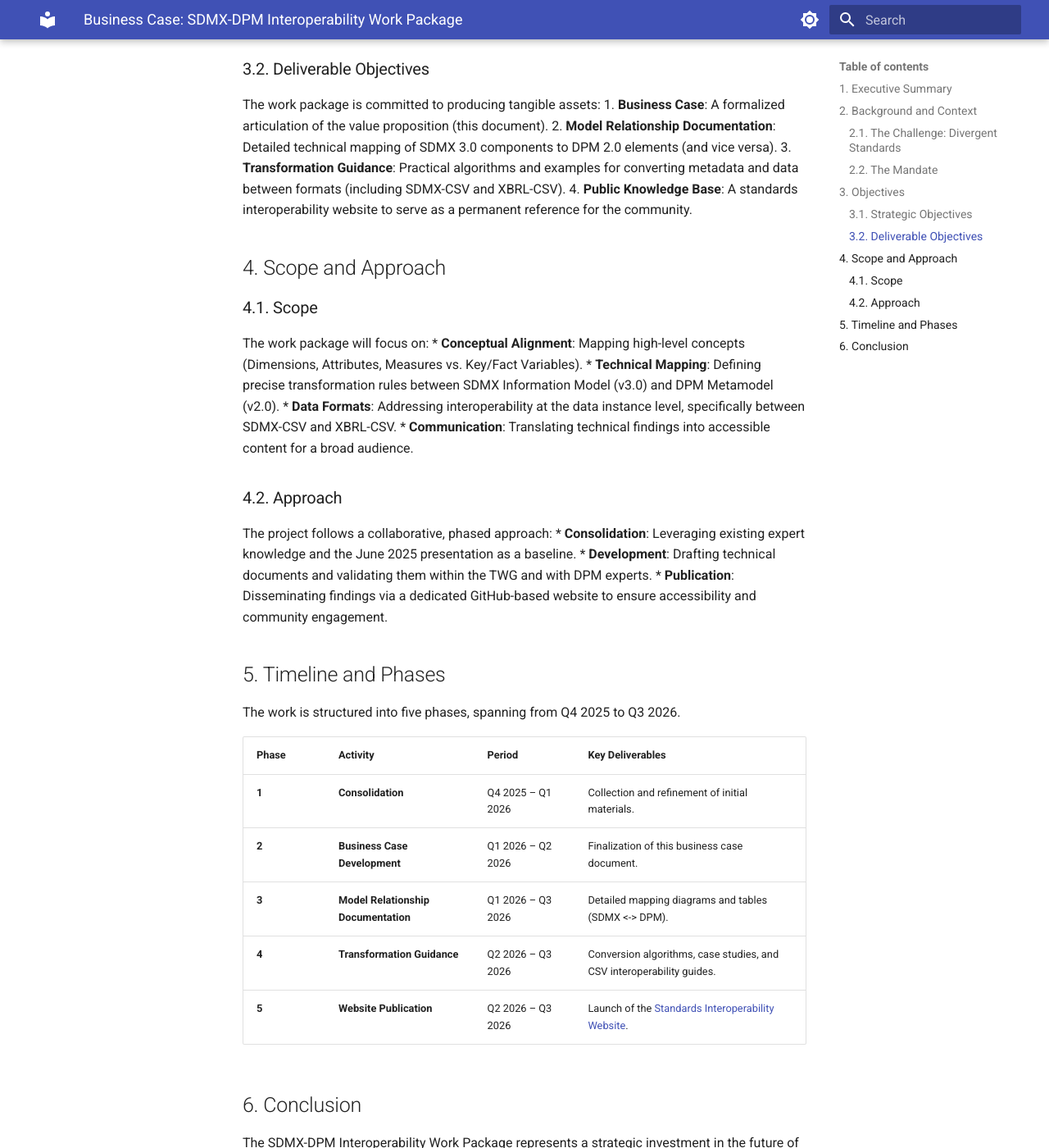
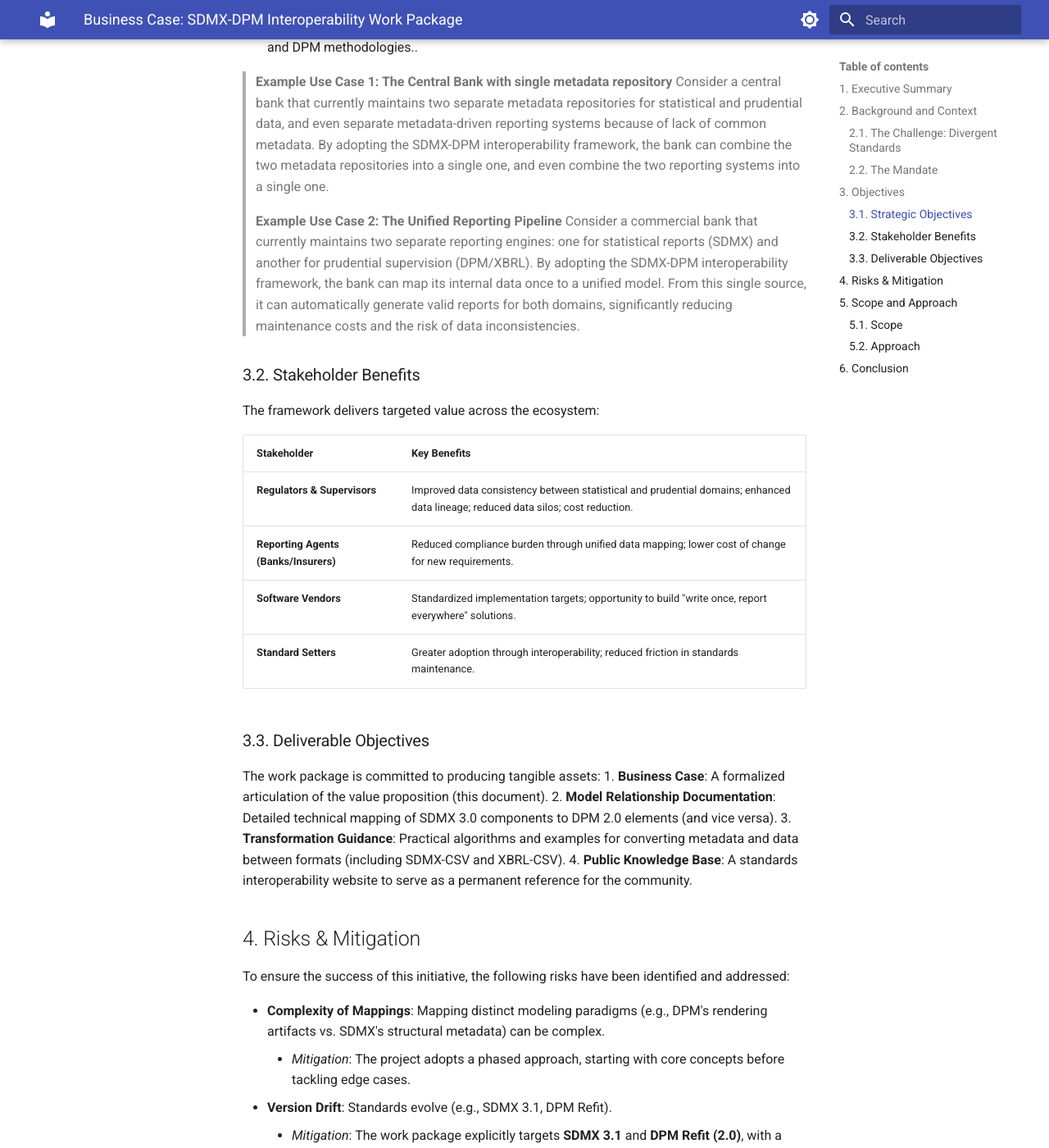
Before and after one commit to sdmx-twg/wp-sdmx-dpm, an MkDocs documentation site: the page built from docs/business-case/business-case-draft.md, in a window 1280 px wide and 1400 px high, scrolled down 1585 px. Shown: the whole window at 82% size. Built offline with MkDocs 1.6.1 and Material for MkDocs 9.7.7, drawn with Linux system fonts in a browser that asks for light colours; some of the changed text lies outside the part shown.

Commit message:
updated business case

```diff
--- a/docs/business-case/business-case-draft.md
+++ b/docs/business-case/business-case-draft.md
@@ -4,19 +4,21 @@
 
 This document outlines the business case for the **SDMX-DPM Interoperability Work Package**, an initiative proposed by the SDMX Technical Working Group (TWG). The primary goal is to establish and document a framework for interoperability between the **Statistical Data and Metadata eXchange (SDMX)** standard and the **Data Point Model (DPM)**.
 
-By bridging the gap between these two dominant standards—SDMX in official statistics and DPM in financial supervision—this work package aims to reduce operational silos, eliminate redundant metadata management, and facilitate seamless data exchange across domains. The output will be a comprehensive set of public resources, including mapping documentation, transformation guidelines, and a dedicated interoperability website, delivered between Q4 2025 and Q3 2026.
+By bridging the gap between these two dominant standards—SDMX in official statistics and DPM in financial supervision—this work package aims to reduce operational silos, eliminate redundant metadata management, and facilitate seamless data exchange across domains.
 
 ## 2. Background and Context
 
 ### 2.1. The Challenge: Divergent Standards
 Currently, the statistical and supervisory domains operate in parallel but separate ecosystems:
 *   **SDMX (Statistical Data and Metadata eXchange)**: The global standard for exchanging statistical data, widely used by central banks and international organizations.
-*   **DPM (Data Point Model)**: A data-centric modeling framework primarily used in the European financial supervision context (e.g., EBA, EIOPA) and often implemented via XBRL.
+*   **DPM (Data Point Model)**: A data-centric modeling framework primarily used in the European financial supervision context (e.g., EBA, EIOPA, ECB) and often implemented via XBRL.
 
 While both frameworks share common concepts—such as dimensional structures, classifications, and reporting requirements—they have evolved independently. This divergence has led to:
-*   **Siloed Data**: Difficulty in integrating statistical and supervisory data.
+*   **Siloed Data**: Difficulty in integrating statistical and supervisory data, in the organisations that collect both type of data (e.g., EU Central Banks).
 *   **Duplication of Effort**: Reporting agents (e.g., banks) and institutions often maintain separate pipelines and metadata repositories for each standard.
 *   **Interoperability Barriers**: Technical challenges in mapping metadata and data structures between systems.
+
+
 
 ### 2.2. The Mandate
 In June 2025, the SDMX TWG reviewed the potential for interoperability between SDMX and DPM. The review concluded that significant synergies exist and that a formal effort to document and operationalize these links would benefit the entire community. This work package was established to execute on that vision.
@@ -29,41 +31,59 @@ The core objective of this work package is to make SDMX-DPM interoperability a p
 *   **Promote Interoperability**: Demonstrate how SDMX and DPM can coexist and interact, enabling cross-domain data flows.
 *   **Enhance Metadata Governance**: Advocate for unified glossary approaches where concepts are shared across reporting frameworks, reducing the need for parallel metadata maintenance.
 *   **Support Integrated Reporting**: Align with broader industry trends like the Integrated Reporting Framework (IReF) by enabling metadata-driven approaches that span both statistical and prudential requirements.
+* **Support Future Convergence**: Support a convergence path for next releases of both SDMX and DPM methodologies..
 
-### 3.2. Deliverable Objectives
+> **Example Use Case 1: The Central Bank with single metadata repository**
+> Consider a central bank that currently maintains two separate metadata repositories for statistical and prudential data, and even separate metadata-driven reporting systems because of lack of common metadata. By adopting the SDMX-DPM interoperability framework, the bank can combine the two metadata repositories into a single one, and even combine the two reporting systems into a single one.
+
+> **Example Use Case 2: The Unified Reporting Pipeline**
+> Consider a commercial bank that currently maintains two separate reporting engines: one for statistical reports (SDMX) and another for prudential supervision (DPM/XBRL). By adopting the SDMX-DPM interoperability framework, the bank can map its internal data once to a unified model. From this single source, it can automatically generate valid reports for both domains, significantly reducing maintenance costs and the risk of data inconsistencies.
+
+### 3.2. Stakeholder Benefits
+The framework delivers targeted value across the ecosystem:
+
+| Stakeholder | Key Benefits |
+| :--- | :--- |
+| **Regulators & Supervisors** | Improved data consistency between statistical and prudential domains; enhanced data lineage; reduced data silos; cost reduction. |
+| **Reporting Agents (Banks/Insurers)** | Reduced compliance burden through unified data mapping; lower cost of change for new requirements. |
+| **Software Vendors** | Standardized implementation targets; opportunity to build "write once, report everywhere" solutions. |
+| **Standard Setters** | Greater adoption through interoperability; reduced friction in standards maintenance. |
+
+### 3.3. Deliverable Objectives
 The work package is committed to producing tangible assets:
 1.  **Business Case**: A formalized articulation of the value proposition (this document).
 2.  **Model Relationship Documentation**: Detailed technical mapping of SDMX 3.0 components to DPM 2.0 elements (and vice versa).
 3.  **Transformation Guidance**: Practical algorithms and examples for converting metadata and data between formats (including SDMX-CSV and XBRL-CSV).
 4.  **Public Knowledge Base**: A standards interoperability website to serve as a permanent reference for the community.
 
-## 4. Scope and Approach
+## 4. Risks & Mitigation
 
-### 4.1. Scope
+To ensure the success of this initiative, the following risks have been identified and addressed:
+
+*   **Complexity of Mappings**: Mapping distinct modeling paradigms (e.g., DPM's rendering artifacts vs. SDMX's structural metadata) can be complex.
+    *   *Mitigation*: The project adopts a phased approach, starting with core concepts before tackling edge cases.
+*   **Version Drift**: Standards evolve (e.g., SDMX 3.1, DPM Refit).
+    *   *Mitigation*: The work package explicitly targets **SDMX 3.1** and **DPM Refit (2.0)**, with a clear versioning policy for the mapping artifacts.
+*   **Adoption**: Technical outputs may not be widely adopted without clear guidance.
+    *   *Mitigation*: A strong focus on "Transformation Guidance" and practical examples (CSV interoperability) to lower the barrier to entry.
+
+## 5. Scope and Approach
+
+### 5.1. Scope
 The work package will focus on:
 *   **Conceptual Alignment**: Mapping high-level concepts (Dimensions, Attributes, Measures vs. Key/Fact Variables).
-*   **Technical Mapping**: Defining precise transformation rules between SDMX Information Model (v3.0) and DPM Metamodel (v2.0).
-*   **Data Formats**: Addressing interoperability at the data instance level, specifically between SDMX-CSV and XBRL-CSV.
+*   **Technical Mapping**: Defining precise transformation rules between **SDMX Information Model (v3.1)** and **DPM Metamodel (v2.0)**.
+*   **Data Formats**: Addressing interoperability at the data instance level, specifically between SDMX and XBRL-CSV.
 *   **Communication**: Translating technical findings into accessible content for a broad audience.
 
-### 4.2. Approach
+### 5.2. Approach
 The project follows a collaborative, phased approach:
 *   **Consolidation**: Leveraging existing expert knowledge and the June 2025 presentation as a baseline.
 *   **Development**: Drafting technical documents and validating them within the TWG and with DPM experts.
 *   **Publication**: Disseminating findings via a dedicated GitHub-based website to ensure accessibility and community engagement.
 
-## 5. Timeline and Phases
-
-The work is structured into five phases, spanning from Q4 2025 to Q3 2026.
-
-| Phase | Activity | Period | Key Deliverables |
-| :--- | :--- | :--- | :--- |
-| **1** | **Consolidation** | Q4 2025 – Q1 2026 | Collection and refinement of initial materials. |
-| **2** | **Business Case Development** | Q1 2026 – Q2 2026 | Finalization of this business case document. |
-| **3** | **Model Relationship Documentation** | Q1 2026 – Q3 2026 | Detailed mapping diagrams and tables (SDMX <-> DPM). |
-| **4** | **Transformation Guidance** | Q2 2026 – Q3 2026 | Conversion algorithms, case studies, and CSV interoperability guides. |
-| **5** | **Website Publication** | Q2 2026 – Q3 2026 | Launch of the [Standards Interoperability Website](https://bis-medit-sdmxio.github.io/data-standards-interoperability/). |
-
 ## 6. Conclusion
 
 The SDMX-DPM Interoperability Work Package represents a strategic investment in the future of data exchange. By providing the "missing link" between these two major standards, the project will unlock operational efficiencies, improve data quality, and pave the way for a more integrated global data ecosystem.
+
+To ensure long-term sustainability, the outputs of this work package (including the website and mapping documentation) will be handed over to the SDMX Technical Working Group (TWG) for ongoing maintenance and stewardship upon project completion.
```
Also changed, not shown: 1 other file.
